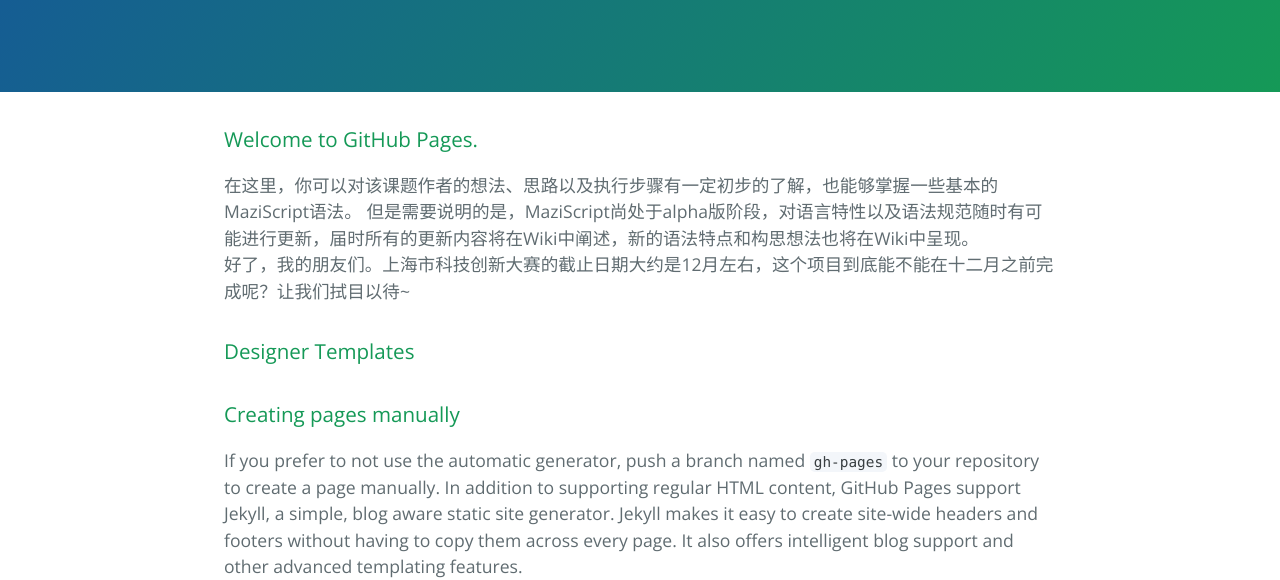
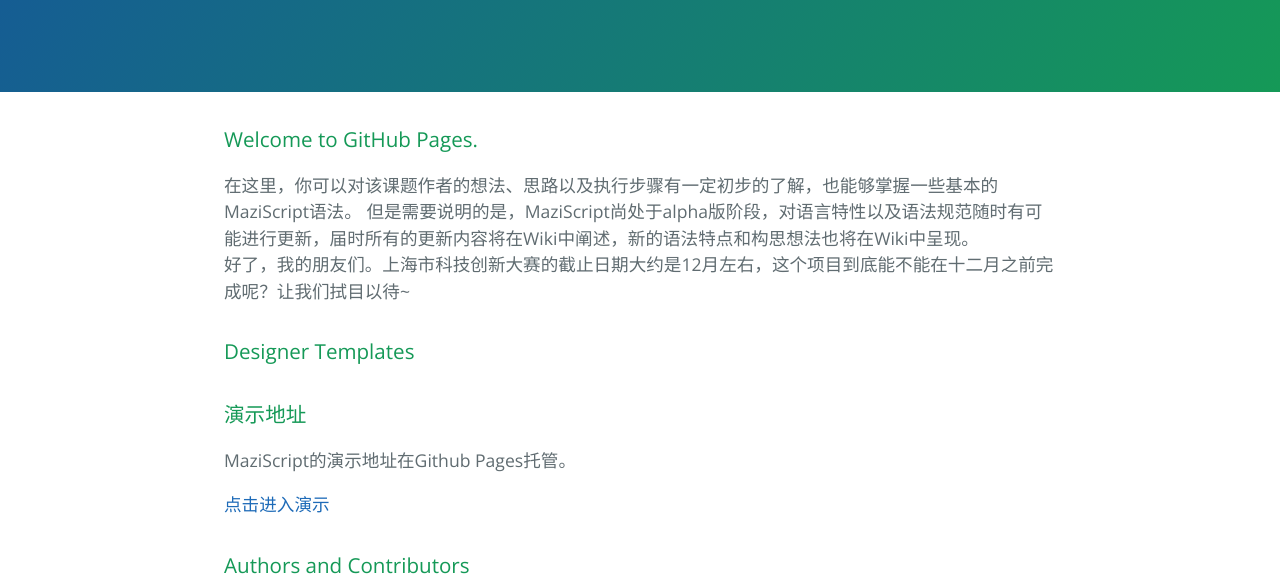
Before and after one commit to MaziScript/maziscript.github.io, a plain HTML site: page index.html in a window 1280 px wide. Shown: the part 225-805 px from the top of the page. Drawn offline with nearby package versions, Linux system fonts and the light colour scheme; a script that the page names is missing.

Commit message:
Update index.html

```diff
--- a/index.html
+++ b/index.html
@@ -39,9 +39,10 @@
 .osc_git_main a{color: #4183c4;}
 </style>
 <h3>
-<a id="creating-pages-manually" class="anchor" href="#creating-pages-manually" aria-hidden="true"><span aria-hidden="true" class="octicon octicon-link"></span></a>Creating pages manually</h3>
+<a id="creating-pages-manually" class="anchor" href="#creating-pages-manually" aria-hidden="true"><span aria-hidden="true" class="octicon octicon-link"></span></a>演示地址</h3>
 
-<p>If you prefer to not use the automatic generator, push a branch named <code>gh-pages</code> to your repository to create a page manually. In addition to supporting regular HTML content, GitHub Pages support Jekyll, a simple, blog aware static site generator. Jekyll makes it easy to create site-wide headers and footers without having to copy them across every page. It also offers intelligent blog support and other advanced templating features.</p>
+<p>MaziScript的演示地址在Github Pages托管。</p>
+      <a href="http://maziscript.yesterday17.cn/MaziIWP/">点击进入演示</a>
 
 <h3>
 <a id="authors-and-contributors" class="anchor" href="#authors-and-contributors" aria-hidden="true"><span aria-hidden="true" class="octicon octicon-link"></span></a>Authors and Contributors</h3>
```
